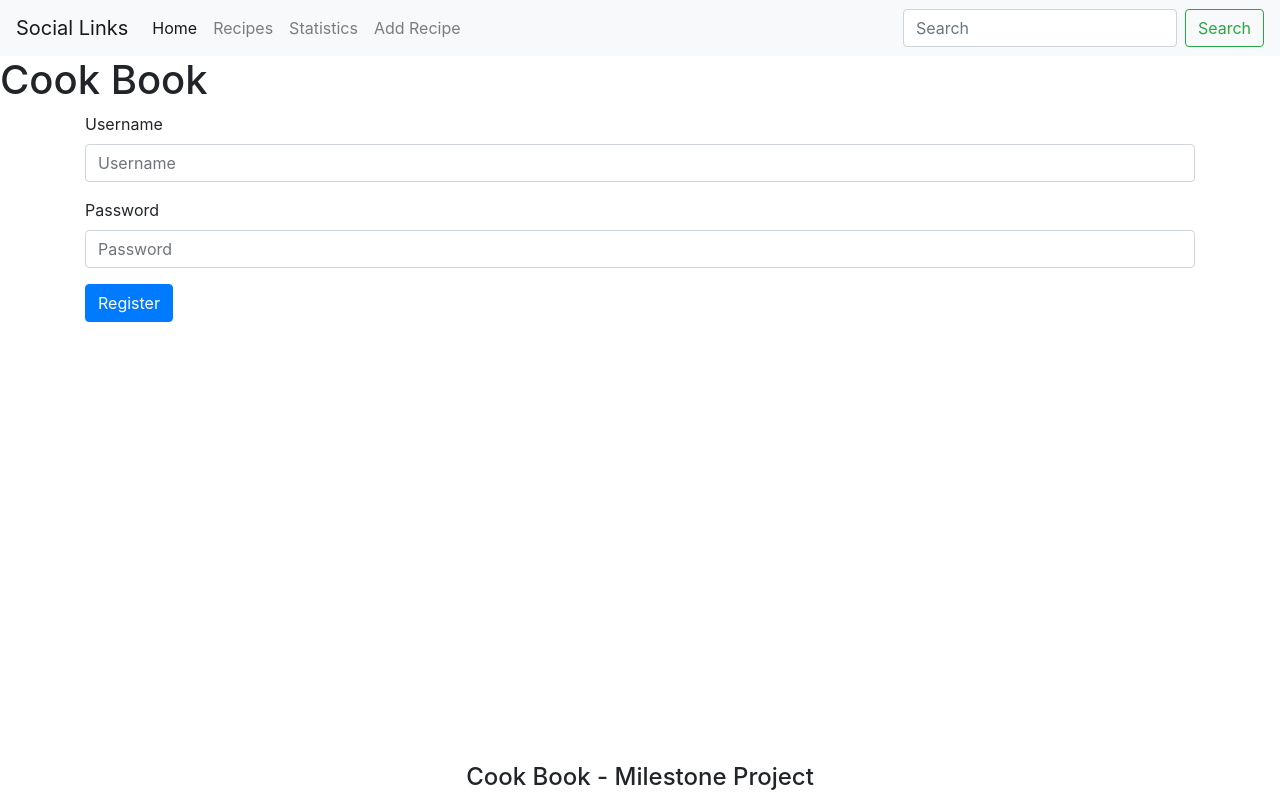
After one commit to irinanita/cook-book, a Flask app: page /new_user in a window 1280 px wide. The commit adds this page. Run offline with Flask 2, Linux system fonts and the light colour scheme; some libraries are stand-ins or nearby versions.

Commit message:
Added user registration feature

```diff
--- a/app.py
+++ b/app.py
@@ -1,18 +1,50 @@
 import os
-from flask import Flask,render_template,redirect,request,url_for
+from flask import Flask,render_template,redirect,request,url_for,session,flash
 from flask_pymongo import PyMongo
 from bson.objectid import ObjectId
 import datetime
 from bson.objectid import ObjectId
 
 app=Flask(__name__)
+app.secret_key = "thisaintnosecret"
 app.config["MONGO_DBNAME"]="cook_book"
 app.config["MONGO_URI"]="mongodb://admin:ceckbrb05@ds121295.mlab.com:21295/cook_book"
 
 mongo=PyMongo(app)
 
+@app.route('/', methods=['GET','POST'])
+def login():
+    if request.method == ['POST']:
+        session.pop('user',None)
+        if request.form['password']=='password':
+            session['user']=request.form['user']
+            return render_template('index.html')
+    return render_template('login.html')
 
-@app.route('/')
+@app.route('/new_user')
+def new_user():
+    return render_template('new_user.html')
+
+@app.route('/new_user/register', methods=['GET','POST'])
+def register():
+    user={}
+    users=mongo.db.users
+    username=request.form['user']
+    if users.find_one({"user":username}):
+        print('existing user, pick another username')
+        message="User already exists, please pick another username"
+        return render_template('new_user.html',message=message)
+    else:
+        user["user"]=username
+        user["password"]=request.form['password']
+        users.insert_one(user)
+        print(user,'created')
+        message="User created successfully"
+    return render_template('login.html',message=message)
+
+
+
+@app.route('/home')
 def index():
     recipes=mongo.db.recipes.find().sort('_id', -1).limit(4) #return the latest 4 recipes
     return render_template('index.html',recipes=recipes)
@@ -39,13 +71,10 @@ def recipes():
     else:
         findParams = {}
 
-
     if "keyword" in request.args:
         keyword = request.args.get('keyword')
         mongo.db.recipes.create_index([('$**','text')])
         findParams['$text'] = { '$search': keyword  }
-
-    print(findParams)
 
     sortField = "_id"
     sortOrder = -1
--- a/templates/add_recipe.html
+++ b/templates/add_recipe.html
@@ -9,7 +9,7 @@
         </div>
         <div class="col">
             <label for="diet">Diet</label>
-            <select class="form-control" name="diet" id="diet">
+            <select class="form-control custom-select" name="diet" id="diet">
                 <option value="" disabled selected>Choose Diet</option>
                 {% for diet in _diet %}
                 <option {{'selected="selected"' if (('diet' in recipes_dict)) and (recipes_dict['diet']== diet.diet_name )}}>{{diet.diet_name}}</option>
@@ -18,7 +18,7 @@
         </div>
         <div class="col">
             <label for="cuisine">Cuisine</label>
-            <select class="form-control" name="cuisine" id="cuisine">
+            <select class="form-control custom-select" name="cuisine" id="cuisine">
                 <option value="" disabled selected>Choose Cuisine</option>
                 {%for cuisine in _cuisine %}
                 <option {{'selected="selected"' if (('cuisine' in recipes_dict)) and (recipes_dict['cuisine']== cuisine.cuisine_name )}}>{{cuisine.cuisine_name}}</option>
@@ -56,7 +56,7 @@
         </div>
         <div class="col">
             <label for="ingredient-unit">Units</label>
-            <select class="form-control" title="ingredient-unit" name="ingredient-units[]" >
+            <select class="form-control custom-select" title="ingredient-unit" name="ingredient-units[]" >
                 {% for unit in units %}
                     <option {{'selected' if (('ingredients' in recipes_dict)) and (recipes_dict['ingredients'][i]) and (recipes_dict['ingredients'][i]['units'] == unit.unit_name)}}>{{unit.unit_name}}</option>
                 {% endfor %}
--- /dev/null
+++ b/templates/new_user.html
@@ -0,0 +1,20 @@
+{%extends 'base.html'%}
+{%block content%}
+{%if message%}
+<div>
+   <p>{{message}}</p>
+</div>
+{%endif%}
+<form action="{{url_for('register')}}" method="POST">
+    <div class="form-group">
+        <label for="user">Username</label>
+        <input type="text" class="form-control" value="" name="user" placeholder="Username" required>
+    </div>
+    <div class="form-group">
+        <label for="title">Password</label>
+        <input type="password" class="form-control" value="" name="password" placeholder="Password" required>
+    </div>
+    <button type="submit" class="btn btn-primary" name="submit" value="submit">Register</button>
+</form>
+
+{%endblock%}
--- a/templates/recipes.html
+++ b/templates/recipes.html
@@ -4,7 +4,7 @@
     <form action="{{url_for('recipes')}}" method="POST">
         <div class="row form-group">
             <div class="col">
-                <select class="form-control" name="browse">
+                <select class="custom-select" name="browse">
                     <option disabled selected>Browse</option>
                     <option>All</option>
                     <optgroup label="Diet">
@@ -20,7 +20,7 @@
                 </select>
             </div>
             <div class="col">
-                <select class="form-control" name="sort">
+                <select class="custom-select" name="sort">
                     <option value="" disabled selected>Sort By</option>
                     <option>Latest Entry First</option>
                     <option>Oldest Entry First</option>
```
Also changed, not shown: templates/login.html (added, +19 -0 lines).
